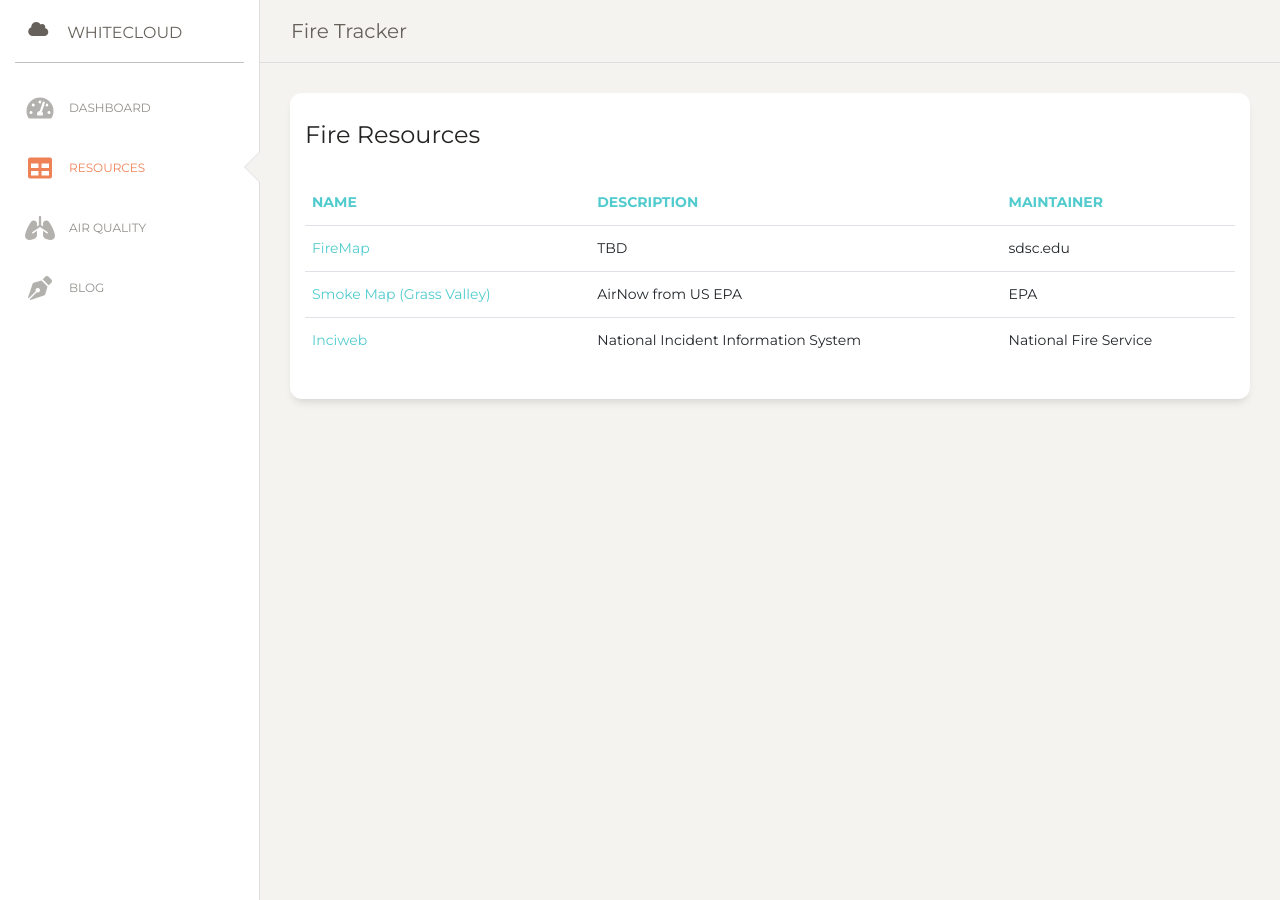
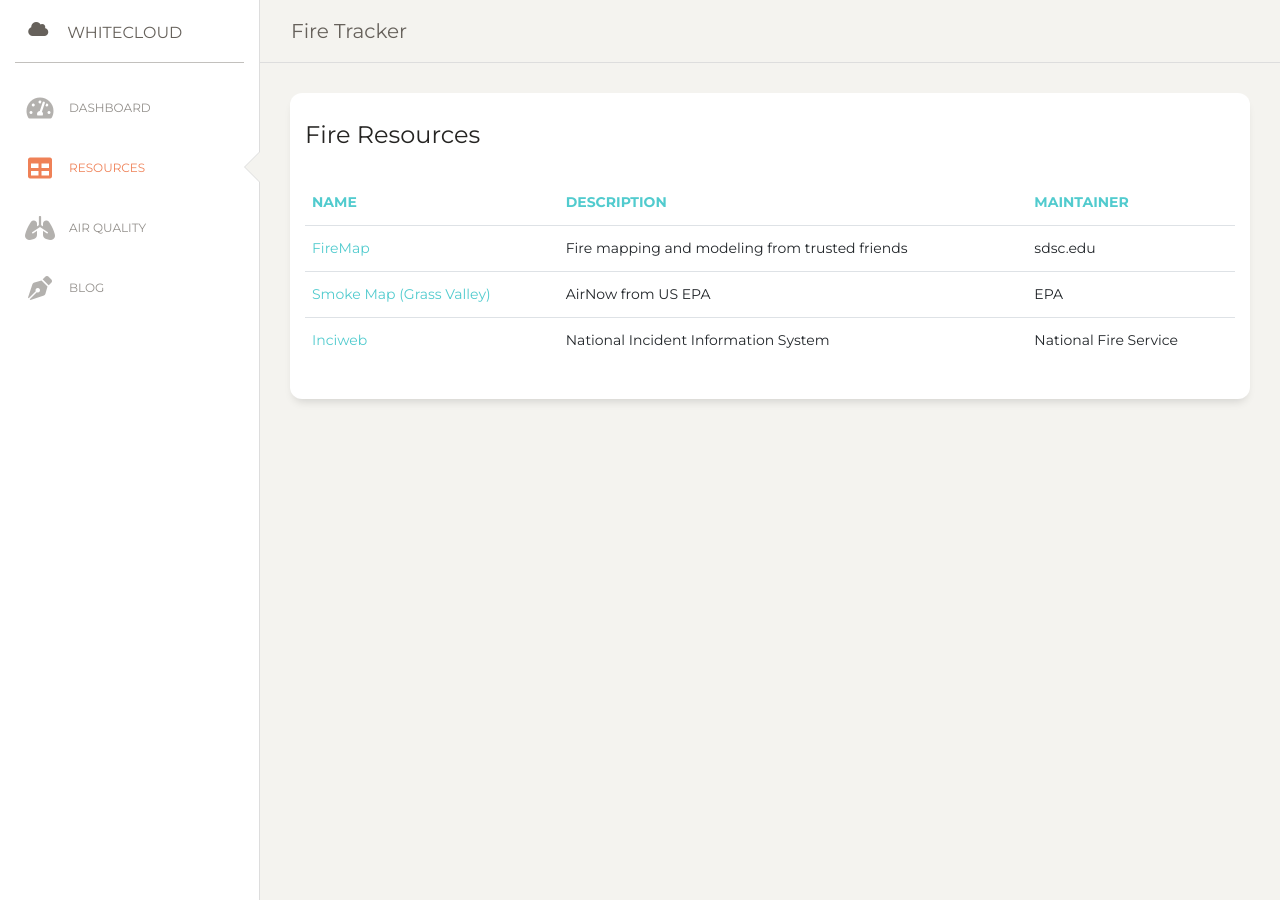
Before and after one commit to whiteclouded/whiteclouded.github.io, a Jekyll site: the page built from resources/index.html, in a window 1280 px wide. Built offline with Jekyll 4.4.1, drawn with Linux system fonts in a browser that asks for light colours.

Commit message:
tweeked firemap

```diff
--- a/_data/resources.yml
+++ b/_data/resources.yml
@@ -1,5 +1,5 @@
 - name: FireMap
-  description: TBD
+  description: Fire mapping and modeling from trusted friends
   maintainer: sdsc.edu
   url: https://firemap.sdsc.edu
 
```
